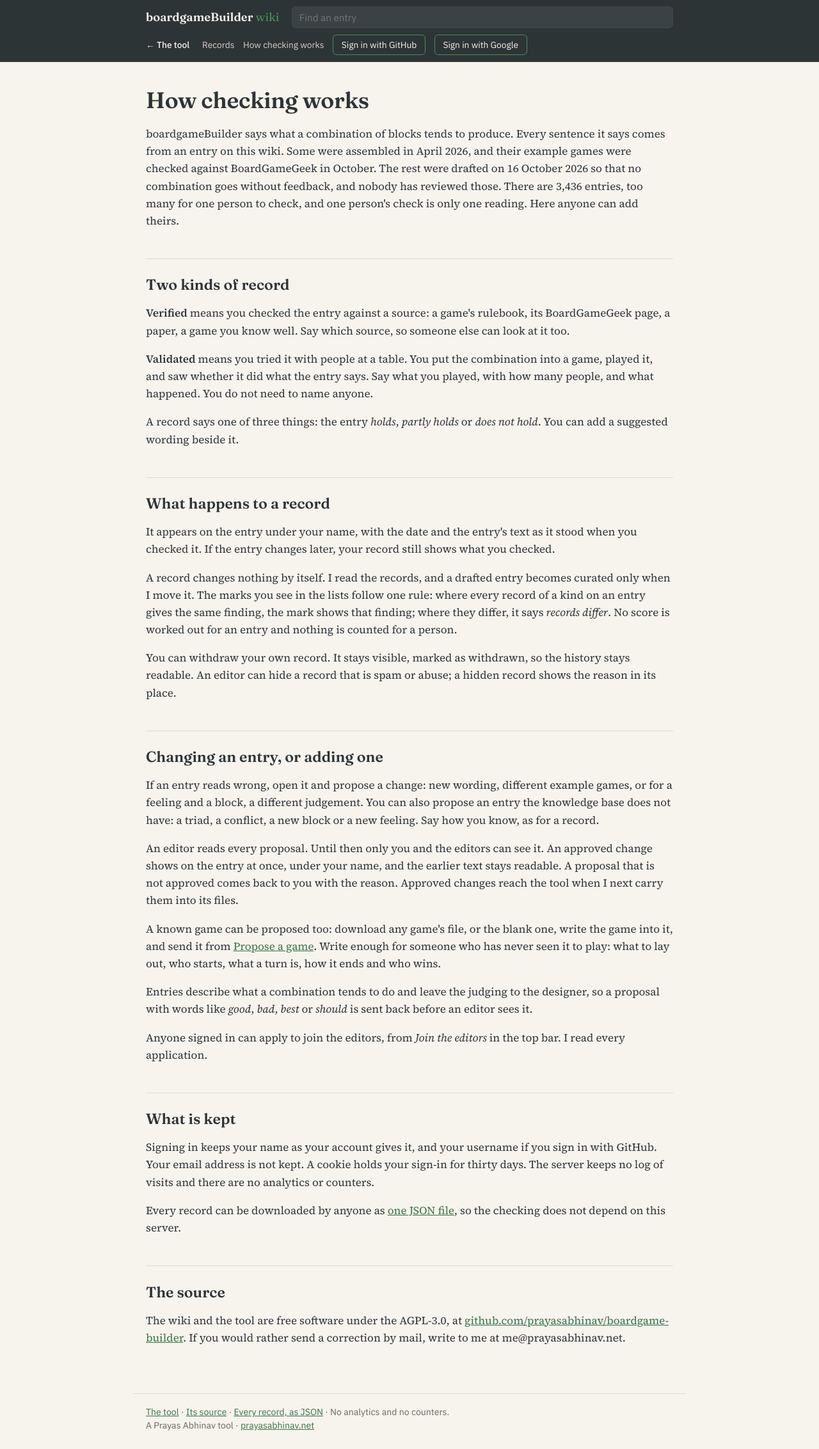
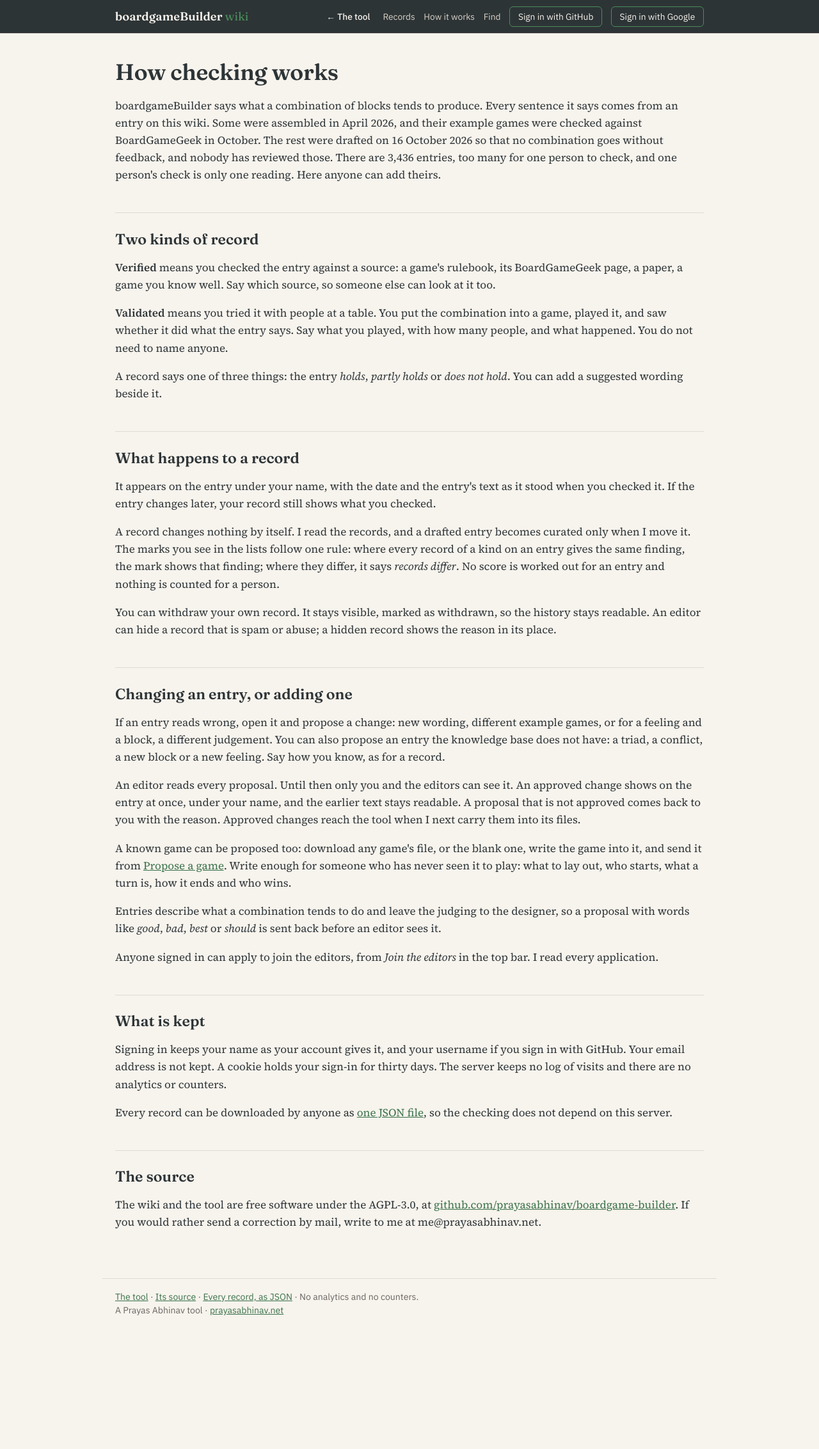
Before and after one commit to prayasabhinav/boardgame-builder, a FastAPI app: page /about in a window 1280 px wide. Shown: the whole page at 64% size. After the commit the page ends 2056 px from the top, so only its background shows below. Run offline with FastAPI, Linux system fonts and the light colour scheme; data that the repository does not hold is empty; parts of the project's set-up code (start-up, migrations or seed data) failed here and were passed over.

Commit message:
Put the wiki's top bar on one line

```diff
--- a/wiki/static/wiki.css
+++ b/wiki/static/wiki.css
@@ -17,22 +17,24 @@ a { color: var(--accent-dark); }
 a:hover { color: var(--accent); }
 
 .top { background: var(--bg); border-bottom: 1px solid var(--border-dark); position: sticky; top: env(safe-area-inset-top, 0px); z-index: 2; }
-.top-inner { max-width: 54rem; margin: 0 auto; padding: 0.6rem 1.25rem; display: flex; flex-wrap: wrap; gap: 0.6rem 1.2rem; align-items: center; }
+.top-inner { max-width: 60rem; margin: 0 auto; padding: 0.6rem 1.25rem; display: flex; flex-wrap: wrap; gap: 0.6rem 1.2rem; align-items: center; }
 .name { font: 600 1.15rem var(--font-display); color: var(--light); text-decoration: none; }
 .name span { color: var(--accent); font-weight: 400; }
-.find { flex: 1 1 12rem; }
+.find { display: flex; gap: 0.5rem; margin: 0 0 1.4rem; }
 /* The links take a row of their own under the name and search, so every row starts on the same edge as the page */
-.top nav { flex-basis: 100%; }
+.top-inner { flex-wrap: nowrap; justify-content: space-between; }
+.top nav { margin-left: auto; }
+.top nav a { white-space: nowrap; }
 .top nav .to-tool { color: var(--light); font-weight: 500; margin-right: 0.4rem; }
-.find input { width: 100%; font: 0.95rem var(--font-ui); padding: 0.4rem 0.7rem; border-radius: 6px; border: 1px solid var(--border-dark); background: #3a4245; color: var(--light); }
+.find input { flex: 1; height: 2.5rem; font: 1rem var(--font-ui); padding: 0 0.8rem; border-radius: 6px; border: 1px solid #cfc8bf; background: #fff; color: var(--ink); }
 .top nav { display: flex; flex-wrap: wrap; gap: 0.3rem 0.85rem; align-items: center; font: 0.86rem var(--font-ui); }
-.top nav .me { margin-left: auto; color: #b9b1a7; }
+
 .top nav a, .me { color: #d9d2c9; text-decoration: none; }
 .top nav a:hover { color: var(--light); text-decoration: underline; }
 .top nav .signin { display: inline-flex; align-items: center; height: 2rem; padding: 0 0.8rem; color: var(--light); border: 1px solid var(--accent); border-radius: 6px; }
 .top nav .signin:hover { background: var(--accent); text-decoration: none; }
 
-main { max-width: 54rem; margin: 0 auto; padding: 2.4rem 1.25rem 3.5rem; }
+main { max-width: 60rem; margin: 0 auto; padding: 2.4rem 1.25rem 3.5rem; }
 h1, h2, h3 { font-family: var(--font-display); font-weight: 600; line-height: 1.25; }
 h1 { font-size: 2.2rem; margin: 0 0 0.8rem; letter-spacing: -0.01em; }
 h2 { font-size: 1.45rem; margin: 2.8rem 0 1rem; border-top: 1px solid var(--line); padding-top: 1.6rem; }
@@ -113,7 +115,7 @@ button.quiet:hover { background: var(--surface-inner); color: var(--accent-dark)
 .note table { border-collapse: collapse; font-size: 0.9rem; display: block; overflow-x: auto; }
 .note th, .note td { border: 1px solid var(--line); padding: 0.3rem 0.5rem; text-align: left; vertical-align: top; }
 
-footer { border-top: 1px solid var(--line); max-width: 54rem; margin: 0 auto; padding: 1rem 1.25rem calc(1.5rem + env(safe-area-inset-bottom, 0px)); font: 0.88rem var(--font-ui); color: var(--ink3); }
+footer { border-top: 1px solid var(--line); max-width: 60rem; margin: 0 auto; padding: 1rem 1.25rem calc(1.5rem + env(safe-area-inset-bottom, 0px)); font: 0.88rem var(--font-ui); color: var(--ink3); }
 footer p { margin: 0.2rem 0; }
 
 .error { background: #f6dcd8; color: var(--red); border-radius: 6px; padding: 0.6rem 0.9rem; font-family: var(--font-ui); }
@@ -143,3 +145,5 @@ pre.was { white-space: pre-wrap; font: 0.85rem var(--font-mono); background: var
 .lesson { background: #fff; border: 1px solid var(--accent); border-radius: 8px; padding: 0.9rem 1.2rem; margin: 0; font-size: 1.05rem; }
 .download { margin-top: 1rem; }
 @media (max-width: 560px) { .credits { grid-template-columns: 1fr; } .credits dd { margin-bottom: 0.5rem; } h1 { font-size: 1.8rem; } }
+
+@media (max-width: 760px) { .top-inner { flex-wrap: wrap; } .top nav { margin-left: 0; } }
--- a/wiki/templates/base.html
+++ b/wiki/templates/base.html
@@ -25,19 +25,17 @@
   <header class="top">
     <div class="top-inner">
       <a class="name" href="/">boardgameBuilder <span>wiki</span></a>
-      <form class="find" action="/search" method="get" role="search">
-        <input type="search" name="q" value="{{ q or '' }}" placeholder="Find an entry" aria-label="Find an entry">
-      </form>
       <nav>
         <a class="to-tool" href="https://boardgame.blevn.xyz">← The tool</a>
         <a href="/records">Records</a>
-        <a href="/about">How checking works</a>
+        <a href="/about">How it works</a>
+        <a href="/search">Find</a>
         {% if user %}
-          <a href="/propose">Propose an entry</a>
-          <a href="/propose-game">Propose a game</a>
+          <a href="/propose">Propose</a>
+          <a href="/propose-game">Add a game</a>
           <a href="/proposals">{{ 'Proposals' if user.admin else 'My proposals' }}</a>
           {% if user.owner %}<a href="/community">Community</a>{% elif not user.admin %}<a href="/apply">Join the editors</a>{% endif %}
-          <span class="me">{{ user.name }}</span> <a href="/logout">Sign out</a>
+          <a href="/logout" title="Signed in as {{ user.name }}">Sign out</a>
         {% else %}
           {% for p in PROVIDERS %}<a class="signin" href="/login/{{ p }}?next={{ request.url.path|urlencode }}">Sign in with {{ 'GitHub' if p == 'github' else 'Google' }}</a>{% endfor %}
         {% endif %}
--- a/wiki/templates/list.html
+++ b/wiki/templates/list.html
@@ -11,7 +11,11 @@
   <a href="/list/{{ kind }}?state=none"{% if state == 'none' %} class="on"{% endif %}>nobody has checked yet</a>
 </p>
 {% else %}
-<h1>Entries with “{{ q }}”</h1>
+<h1>{{ 'Entries with “' ~ q ~ '”' if q else 'Find an entry' }}</h1>
+<form class="find" action="/search" method="get" role="search">
+  <input type="search" name="q" value="{{ q or '' }}" placeholder="A word or two from an entry" aria-label="Find an entry" autofocus>
+  <button>Find</button>
+</form>
 {% endif %}
 <p class="aside">{{ rows|length }} entries, in the order the knowledge base holds them.</p>
 <ul class="rows">{% for e in rows %}{{ row(e, states) }}{% endfor %}</ul>
```
Also changed, not shown: CHANGELOG.md.
